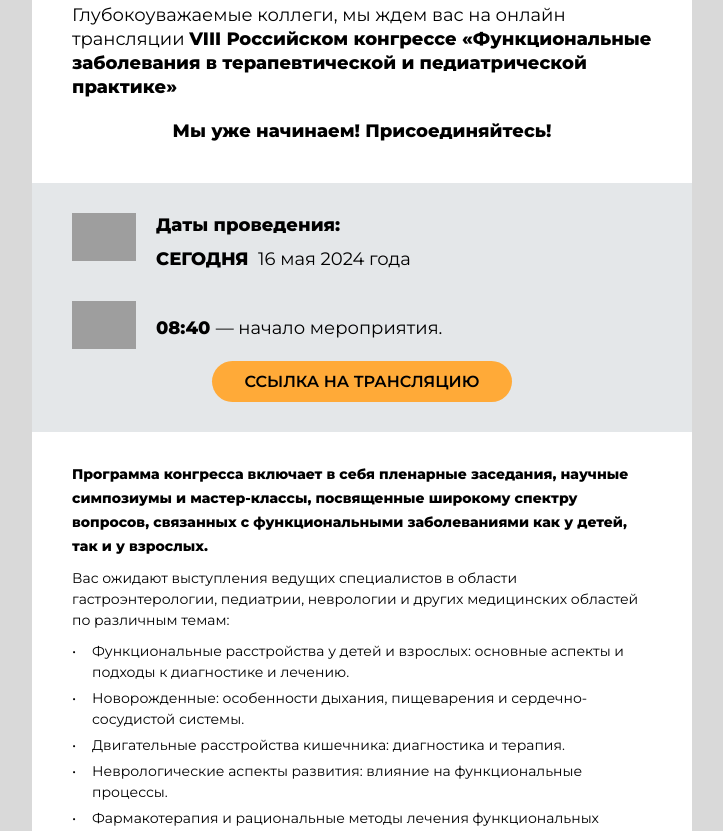
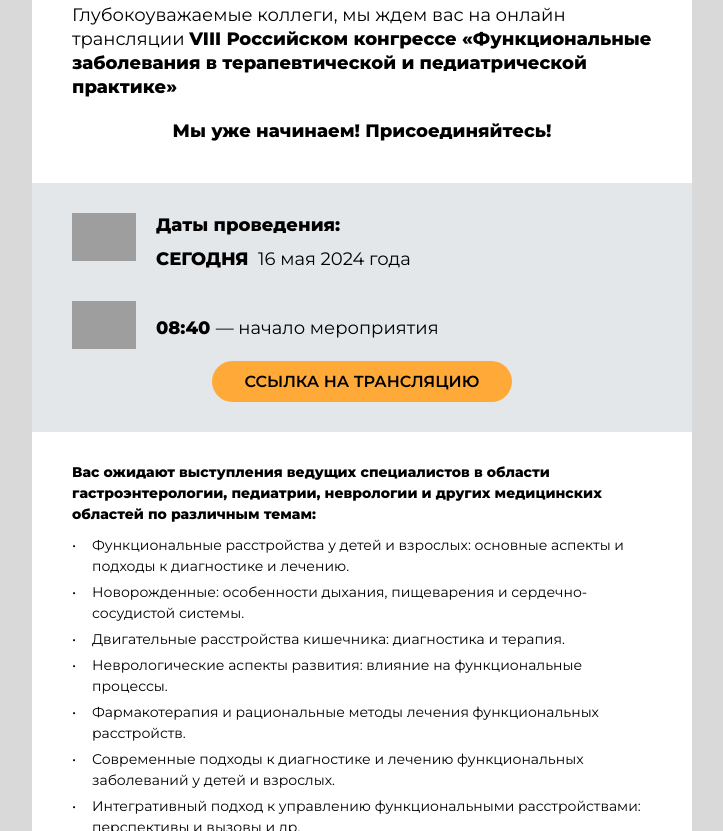
Before and after one commit to Anastasiia-Am/16.05_three, a plain HTML site: page index.html in a window 1280 px wide. Shown: the part 552-1383 px from the top of the page, without its empty margins (278-1001 px from the left). Drawn offline with Linux system fonts and the light colour scheme; grey boxes are pictures that could not be loaded.

Commit message:
Update index.html

```diff
--- a/index.html
+++ b/index.html
@@ -165,7 +165,7 @@
         <td width="20" class="em-mob-wrap em-mob-wrap-cancel em-mob-height-0px"></td>
         <td width="460" valign="top" class="em-mob-wrap em-mob-wrap-cancel em-mob-width-auto">
 <table cellpadding="0" cellspacing="0" border="0" width="100%" em="atom"><tr><td style="padding: 15px 0px 10px;" class="em-mob-padding_bottom-0" valign="middle">
-  <div style="font-family: Helvetica, Arial, sans-serif; font-size: 18px; line-height: 24px; color: #000000;" class="em-font-Montserrat-Regular"><strong>08:40 </strong>—&nbsp;начало мероприятия.<br></div>
+  <div style="font-family: Helvetica, Arial, sans-serif; font-size: 18px; line-height: 24px; color: #000000;" class="em-font-Montserrat-Regular"><strong>08:40 </strong>—&nbsp;начало мероприятия<br></div>
 </td></tr></table>
 </td>
       </tr>
@@ -196,11 +196,9 @@
     <table border="0" cellspacing="0" cellpadding="0" class="em-mob-width-100perc">
       <tr>
         <td width="580" valign="top" class="em-mob-wrap em-mob-width-100perc">
-<table cellpadding="0" cellspacing="0" border="0" width="100%" em="atom"><tr><td style="padding-right: 0px; padding-bottom: 10px; padding-left: 0px;">
-  <div style="font-family: Helvetica, Arial, sans-serif; font-size: 14px; line-height: 24px; color: #000000;" class="em-font-Montserrat-ExtraBold">Программа конгресса включает в себя пленарные заседания, научные симпозиумы и мастер-классы, посвященные широкому спектру вопросов, связанных с функциональными заболеваниями как у детей, так и у взрослых.</div>
-</td></tr></table>
+
 <table cellpadding="0" cellspacing="0" border="0" width="100%" em="atom"><tr><td style="padding-bottom: 10px;">
-  <div style="font-family: Helvetica, Arial, sans-serif; font-size: 14px; line-height: 21px; color: #000000;" class="em-font-Montserrat-Regular"><strong></strong>Вас ожидают выступления ведущих специалистов в области гастроэнтерологии, педиатрии, неврологии и других медицинских областей по различным темам:</div>
+  <div style="font-family: Helvetica, Arial, sans-serif; font-size: 14px; line-height: 21px; color: #000000;" class="em-font-Montserrat-Regular"><strong>Вас ожидают выступления ведущих специалистов в области гастроэнтерологии, педиатрии, неврологии и других медицинских областей по различным темам:</strong></div>
 </td></tr></table>
 <table cellpadding="0" cellspacing="0" border="0" width="100%" em="atom"><tr><td style="padding-bottom: 5px;">
   <table cellpadding="0" cellspacing="0" border="0" width="100%">
```
